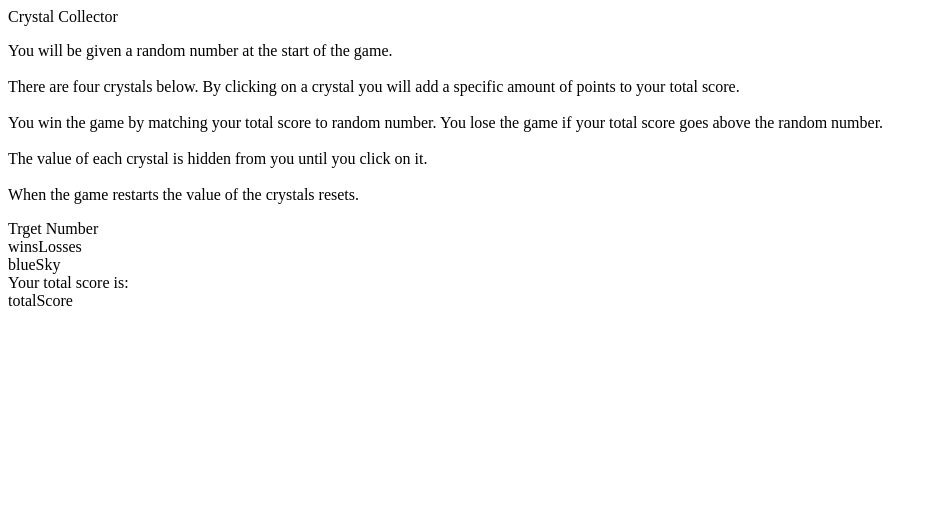
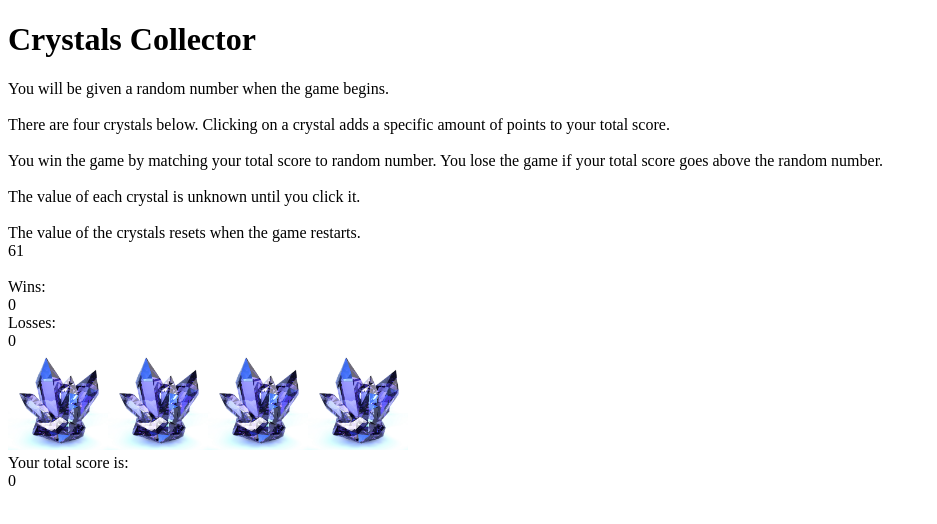
Before and after one commit to JDiFranco21/week-4-game, a plain HTML site: page index.html in a window 1280 px wide. Shown: the whole page, without its empty margins (0-937 px from the left). Drawn offline with nearby package versions, Linux system fonts and the light colour scheme.

Commit message:
final commit

```diff
--- a/assets/css/style.css
+++ b/assets/css/style.css
@@ -6,5 +6,9 @@
     width: 75%;
     height: 75%;
     border:grey;
+}
 
+.crystal-image {
+    height: 100px;
+    width: 100px;
 }
--- a/assets/javascript/game.js
+++ b/assets/javascript/game.js
@@ -1,59 +1,71 @@
-$(document).ready(function(){
+$(document).ready(function() {
 
   var targetNumber = Math.floor((Math.random() *101) +19);
   $("#targetNumber").text(targetNumber);
 
-  // var counter = 0;
+  var counter = 0;
+  $("#score").text(counter);
 
-  // // Now for the hard part. Creating multiple crystals each with their own unique number value.
+  var win = 0;
+  var loss = 0;
+  $("#winsLosses").html("<br> Wins: <br>" + win + " <br> Losses: <br>" + loss);
 
-  // // We begin by expanding our array to include four options.
-  // var numberOptions = [10, 5, 3, 7];
+  var numberArray = [];
 
-  // // Next we create a for loop to create crystals for every numberOption.
-  // for (var i = 0; i < numberOptions.length; i++) {
+  function randomNumberFuntion() {
+    var i = 0;
+    while (i < 4){
+      var randomNumber = Math.floor((Math.random() *11) + 1);
+      if(numberArray.indexOf(randomNumber) == -1) {
+        numberArray.push(randomNumber);
+        i++;
+      }
+    }
+  }
 
-  //   // For each iteration, we will create an imageCrystal
-  //   var imageCrystal = $("<img>");
+  randomNumberFuntion();
 
-  //   // First each crystal will be given the class ".crystal-image".
-  //   // This will allow the CSS to take effect.
-  //   imageCrystal.addClass("crystal-image");
+  for (var i = 0; i < numberArray.length; i++) {
+    var imageCrystal = $("<img>");
+    imageCrystal.attr("src", "assets/images/Crystal.jpg");
+    imageCrystal.addClass("crystal-image");
+    imageCrystal.attr("data-crystalvalue", numberArray[i]);
+    $(".crystals").append(imageCrystal);
+  }
 
-  //   // Each imageCrystal will be given a src link to the crystal image
-  //   imageCrystal.attr("src", "https://cs2.pikabu.ru/post_img2/2014/01/19/8/1390135206_1659254356.jpg");
+  function reset() {
+    randomNumberFuntion()
+    for (var i = 0; i < numberArray.length; i++){
+      imageCrystal.attr("data-crystalvalue", numberArray[i])
+    }
 
-  //   // Each imageCrystal will be given a data attribute called data-crystalValue.
-  //   // This data attribute will be set equal to the array value.
-  //   imageCrystal.attr("data-crystalvalue", numberOptions[i]);
+    targetNumber = Math.floor((Math.random() *101) +19);
+    $("#targetNumber").text(targetNumber);
 
-  //   // Lastly, each crystal image (with all it classes and attributes) will get added to the page.
-  //   $("#crystals").append(imageCrystal);
-  // }
+    counter = 0;
+    $("#score").text(counter);
 
-  // // This time, our click event applies to every single crystal on the page. Not just one.
-  // $(".crystal-image").on("click", function() {
+  }
 
-  //   // Determining the crystal's value requires us to extract the value from the data attribute.
-  //   // Using the $(this) keyword specifies that we should be extracting the crystal value of the clicked crystal.
-  //   // Using the .attr("data-crystalvalue") allows us to grab the value out of the "data-crystalvalue" attribute.
-  //   // Since attributes on HTML elements are strings, we must convert it to an integer before adding to the counter
+  $(".crystal-image").on("click", function() {
+    var crystalValue = ($(this).attr("data-crystalvalue"));
+    crystalValue = parseInt(crystalValue);
+    counter += crystalValue;
+    $("#score").text(counter);
 
-  //   var crystalValue = ($(this).attr("data-crystalvalue"));
-  //   crystalValue = parseInt(crystalValue);
-  //   // We then add the crystalValue to the user's "counter" which is a global variable.
-  //   // Every click, from every crystal adds to the global counter.
-  //   counter += crystalValue;
+    if (counter === targetNumber) {
+      alert("Winner");
+      win++;
+      $("#winsLosses").html("<br> Wins: <br>" + win + " <br> Losses: <br>" + loss);
+      reset()
+    }
 
-  //   // All of the same game win-lose logic applies. So the rest remains unchanged.
-  //   alert("New score: " + counter);
+    else if (counter >= targetNumber) {
+      alert ("Le Looser");
+      loss++;
+      $("#winsLosses").html("<br> Wins: <br>" + win + " <br> Losses: <br>" + loss);
+      reset()
+    }
+  });
 
-  //   if (counter === targetNumber) {
-  //     alert("You win!");
-  //   }
-
-  //   else if (counter >= targetNumber) {
-  //     alert("You lose!!");
-  //   }
-
-  });
+});
--- a/index.html
+++ b/index.html
@@ -2,49 +2,43 @@
 <html>
 <head>
 
-  <title>simple crystal game</title>
+  <link rel="stylesheet" type="text/css" href="assets/css/style.css">
+  <script src="https://ajax.googleapis.com/ajax/libs/jquery/3.2.1/jquery.min.js"></script>
+  <script type="text/javascript" src="assets/javascript/game.js"></script>
 
-  <link rel=“stylesheet” type=“text/css” href=“assets/css/style.css”>
-  <script src=“https://ajax.googleapis.com/ajax/libs/jquery/3.2.1/jquery.min.js“></script>
-  <script type=“text/javascript” src=“assets/javascript/game.js”></script>
+  <title>Crystal Game</title>
 
 </head>
 
-
 <body>
 
-  <div class="box center">Crystal Collector</div>
+  <h1>
+    <div class="box center">Crystals Collector</div>
+  </h1>
 
-  <div class="game-explination">
-
-  <p>
-    You will be given a random number at the start of the game.
-   <br><br>
-   There are four crystals below. By clicking on a crystal you will add a specific amount of points to your total score.
-   <br><br>
-   You win the game by matching your total score to random number. You lose the game if your total score goes above the random number.
-   <br><br>
-   The value of each crystal is hidden from you until you click on it.
-   <br><br>
-   When the game restarts the value of the crystals resets.
-  </p>
-
+  <div class="box explanation">
+    You will be given a random number when the game begins.
+    <br><br>
+    There are four crystals below. Clicking on a crystal adds a specific amount of points to your total score.
+    <br><br>
+    You win the game by matching your total score to random number. You lose the game if your total score goes above the random number.
+    <br><br>
+    The value of each crystal is unknown until you click  it.
+    <br><br>
+    The value of the crystals resets when the game restarts.
   </div>
 
+  <!-- Div boxes initially empty but will be filled dynamically -->
 
-  <div id="targetNumber">Trget Number</div>
+  <div id="targetNumber" class="box center"></div>
 
-  <div id = "winsLosses">winsLosses</div>
+  <div id="winsLosses" class="box center"></div>
 
-  <div class = "crystals">blueSky</div>
+  <div class="crystals box center"></div>
 
+  <div id="scoreIs" class="box center">Your total score is: </div>
 
-  <div id = "scoreIs">Your total score is:</div>
-
-  <div id = "totalScore">totalScore</div>
-
-  <div id="crystals"></div>
+  <div id="score" class="box center"></div>
 
 </body>
-
 </html>
```
Also changed, not shown: assets/images/Crystal.jpg (added), 1 other file.
